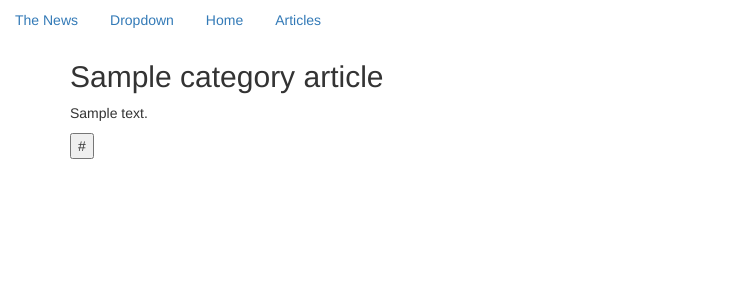
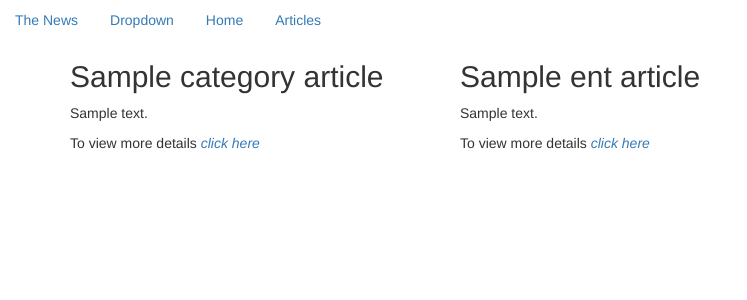
Before and after one commit to OwinoLucas/news, a Flask app: template app/templates/articles.html in a window 1280 px wide. Shown: the top 300 px of the page, without its empty margins (0-747 px from the left). Run offline with Flask 2, Linux system fonts and the light colour scheme; the template is opened without the code that fills it: most values are stand-ins (such as "Sample title", 1, 10 or a date in 2020); parts of the project's set-up code (start-up, migrations or seed data) failed here and were passed over; some libraries are stand-ins or nearby versions.

```diff
--- a/app/templates/articles.html
+++ b/app/templates/articles.html
@@ -5,12 +5,26 @@
 {% block content %}
 <div class="container">
 
-    <!--categories-->
-    {% for category_article in business %}
-    <h2>{{ category_article.name }}</h2>
-    <p>{{ category_article.description }}</p>
-    <button>{{ category_article.url }}</button>
-    {% endfor %}
+    <div class="row">
+        <div class="col-md-4">
+            <!--business categories-->
+            {% for category_article in business %}
+            <h2>{{ category_article.name }}</h2>
+            <p>{{ category_article.description }}</p>
+            <p>To view more details <a href="{{ category_article.url }}"><em>click here</em></a></p>
+            {% endfor %}
+        </div>
+
+        <div class="col-md-4">
+            <!--entertainment categories-->
+            {% for ent_article in entertainment %}
+            <h2>{{ ent_article.name }}</h2>
+            <p>{{ ent_article.description }}</p>
+            <p>To view more details <a href="{{ ent_article.url }}"><em>click here</em></a></p>
+            {% endfor %}
+        </div>
+    </div>
+
 
 
 </div>
--- a/app/templates/macros.html
+++ b/app/templates/macros.html
@@ -6,6 +6,7 @@
 
         {% for news in news_source_list %}
         <p><strong>{{ news.title }}</strong></p>
+        <img src="{{news.urlToImage}}" class="img-responsive">
         <P>{{ news.content}}</P>
         <p>To view more details <a href="{{ news.url }}"><em>click here</em></a></p>
         <p>Published on :{{ news.publishedAt|truncate(13)}}</p>
--- a/app/templates/navbar.html
+++ b/app/templates/navbar.html
@@ -17,6 +17,6 @@
         <a class="nav-link" href="/">Home</a>
     </li>
     <li class="nav-item">
-        <a class="nav-link" href="/articles/category/">Articles</a>
+        <a class="nav-link" href="/articles">Articles</a>
     </li>
 </ul>
```
